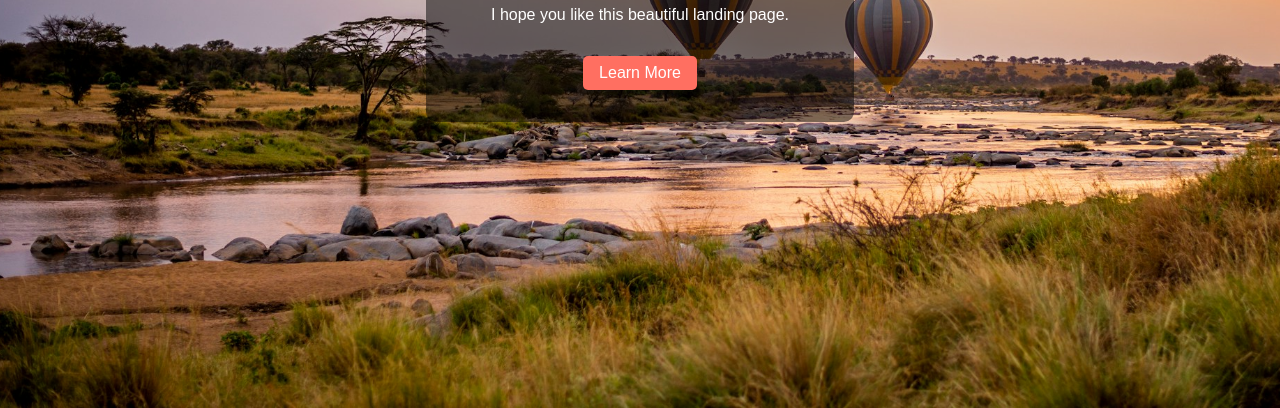
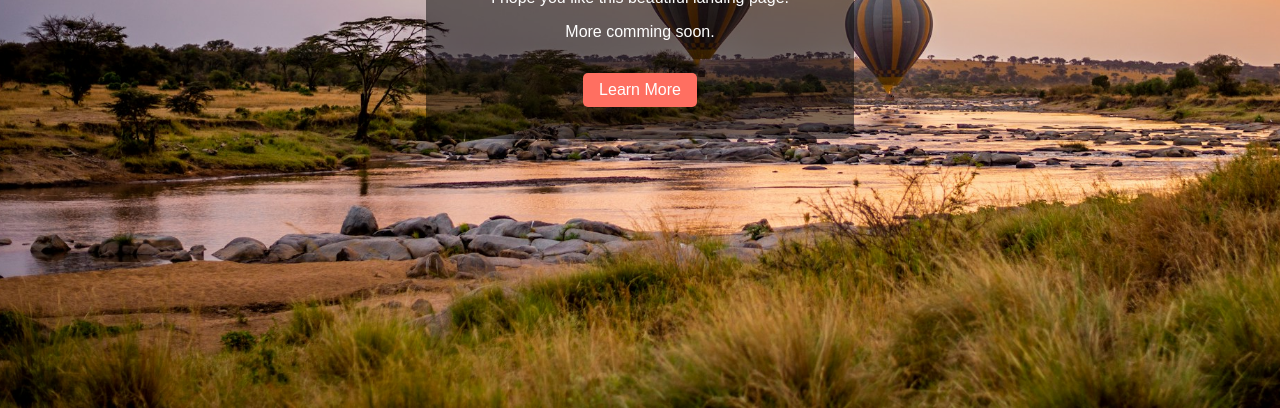
Before and after one commit to OcaFlex/lpage, a plain HTML site: page index.html in a window 1280 px wide. Shown: the part 392-800 px from the top of the page. Drawn offline with Linux system fonts and the light colour scheme.

Commit message:
Update index.html

```diff
--- a/index.html
+++ b/index.html
@@ -3,13 +3,14 @@
 <head>
     <meta charset="UTF-8">
     <meta name="viewport" content="width=device-width, initial-scale=1.0">
-    <title>My Landing Page</title>
+    <title>ocaFlex Landing Page</title>
     <link rel="stylesheet" href="styles.css">
 </head>
 <body>
     <div class="hero">
         <h1>Welcome to My Website</h1>
         <p>I hope you like this beautiful landing page.</p>
+        <p>More comming soon.</p>
         <a href="#" class="cta-button">Learn More</a>
     </div>
 </body>
```
